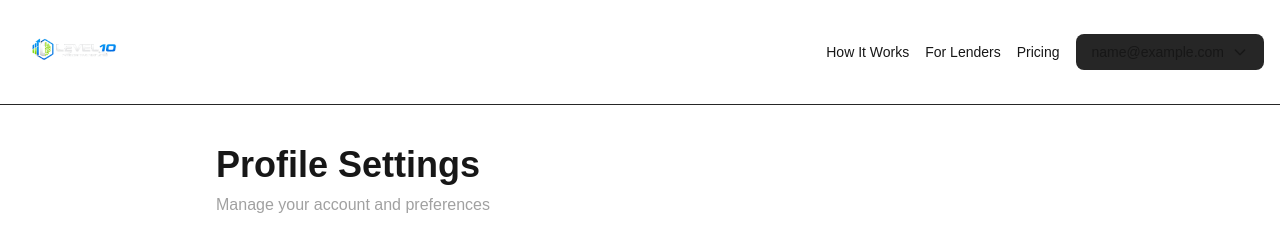
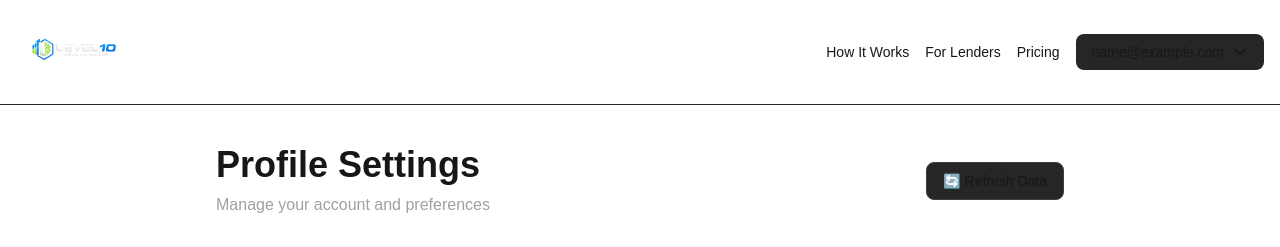
Before and after one commit to solutionspma/level10-financial, a Next.js app: page /profile in a window 1280 px wide. Shown: the top 247 px of the page. Built offline with nearby package versions, Linux system fonts and the light colour scheme; no server answers; the database is empty; sample sign-in values are in the browser's storage.

Commit message:
Fix user data persistence: auto-sync from Supabase on profile load and demo login

```diff
--- a/src/app/login/page.tsx
+++ b/src/app/login/page.tsx
@@ -86,7 +86,59 @@ export default function Login() {
           router.push('/dashboard');
         }
       } else {
-        // Demo login fallback - create user object
+        // Demo login fallback - BUT check Supabase first
+        try {
+          const { data: existingUser } = await supabase
+            .from('users')
+            .select('*')
+            .eq('email', email)
+            .single();
+
+          if (existingUser) {
+            // User exists in Supabase, load their real data
+            await login({
+              id: existingUser.id,
+              email: existingUser.email,
+              name: existingUser.name || `${existingUser.first_name || ''} ${existingUser.last_name || ''}`.trim() || existingUser.email.split('@')[0],
+              role: existingUser.role,
+              hasAuthorizedCredit: existingUser.has_authorized_credit,
+              kycStatus: existingUser.kyc_status,
+              emailVerified: existingUser.email_verified,
+              firstName: existingUser.first_name,
+              lastName: existingUser.last_name,
+              phone: existingUser.phone,
+              subscriptionStatus: existingUser.subscription_status,
+              subscriptionPlan: existingUser.subscription_plan,
+              subscriptionAmount: existingUser.subscription_amount,
+              nextBillingDate: existingUser.next_billing_date,
+              stripeCustomerId: existingUser.stripe_customer_id,
+              stripeSubscriptionId: existingUser.stripe_subscription_id,
+              lastPaymentDate: existingUser.last_payment_date,
+              businessName: existingUser.business_name,
+              ein: existingUser.ein,
+              industry: existingUser.industry,
+              ssn: existingUser.ssn_last_4,
+              dateOfBirth: existingUser.date_of_birth,
+              driversLicense: existingUser.drivers_license,
+              licenseState: existingUser.license_state,
+              organizationName: existingUser.organization_name,
+              lenderType: existingUser.lender_type,
+              statesServed: existingUser.states_served,
+              productsOffered: existingUser.products_offered,
+              agreementAccepted: existingUser.agreement_accepted,
+              lenderStatus: existingUser.lender_status,
+            });
+
+            // Redirect based on role
+            if (existingUser.role === 'admin') {
+              router.push('/admin');
+            } else if (existingUser.role === 'lender') {
+              router.push('/lender/dashboard');
+            } else {
+              router.push('/dashboard');
+            }
+          } else {
+            // Truly new demo user
             const userData = {
               id: Math.random().toString(36).substr(2, 9),
               email: email,
@@ -108,6 +160,33 @@ export default function Login() {
               router.push('/lender/dashboard');
             } else {
               router.push('/dashboard');
+            }
+          }
+        } catch (err: any) {
+          console.error('Demo login error:', err);
+          // Fallback to pure demo mode
+          const userData = {
+            id: Math.random().toString(36).substr(2, 9),
+            email: email,
+            name: email.split('@')[0],
+            role: email.includes('lender') ? 'lender' as const :
+                  email.includes('admin') ? 'admin' as const :
+                  'public' as const,
+            hasAuthorizedCredit: true,
+            kycStatus: 'verified' as const,
+            emailVerified: true,
+          };
+
+          await login(userData);
+
+          // Redirect based on role
+          if (userData.role === 'admin') {
+            router.push('/admin');
+          } else if (userData.role === 'lender') {
+            router.push('/lender/dashboard');
+          } else {
+            router.push('/dashboard');
+          }
         }
       }
     } catch (err: any) {
--- a/src/app/profile/page.tsx
+++ b/src/app/profile/page.tsx
@@ -3,9 +3,10 @@
 import { useAuth } from '@/lib/auth-context';
 import { useRouter } from 'next/navigation';
 import { useEffect, useState } from 'react';
+import { supabase } from '@/lib/supabase';
 
 export default function Profile() {
-  const { user, updateUser } = useAuth();
+  const { user, updateUser, login } = useAuth();
   const router = useRouter();
   const [formData, setFormData] = useState({
     firstName: '',
@@ -16,6 +17,7 @@ export default function Profile() {
     ein: '',
     industry: '',
   });
+  const [syncing, setSyncing] = useState(false);
 
   useEffect(() => {
     if (!user) {
@@ -23,7 +25,66 @@ export default function Profile() {
       return;
     }
 
-    // Populate form with user data
+    // Auto-sync user data from Supabase on mount
+    syncUserData();
+  }, [user?.email, router]);
+
+  const syncUserData = async () => {
+    if (!user?.email) return;
+
+    try {
+      setSyncing(true);
+      // Try to find user in Supabase by email
+      const { data, error } = await supabase
+        .from('users')
+        .select('*')
+        .eq('email', user.email)
+        .single();
+
+      if (!error && data) {
+        // Update local user with Supabase data
+        const updatedUser = {
+          id: data.id,
+          email: data.email,
+          name: data.name || `${data.first_name || ''} ${data.last_name || ''}`.trim() || data.email.split('@')[0],
+          firstName: data.first_name,
+          lastName: data.last_name,
+          phone: data.phone,
+          role: data.role,
+          hasAuthorizedCredit: data.has_authorized_credit,
+          kycStatus: data.kyc_status,
+          emailVerified: data.email_verified,
+          ssn: data.ssn_last_4,
+          dateOfBirth: data.date_of_birth,
+          driversLicense: data.drivers_license,
+          licenseState: data.license_state,
+          kycVerifiedDate: data.kyc_verified_date,
+          subscriptionStatus: data.subscription_status,
+          subscriptionPlan: data.subscription_plan,
+          subscriptionAmount: data.subscription_amount,
+          nextBillingDate: data.next_billing_date,
+          stripeCustomerId: data.stripe_customer_id,
+          stripeSubscriptionId: data.stripe_subscription_id,
+          lastPaymentDate: data.last_payment_date,
+          businessName: data.business_name,
+          ein: data.ein,
+          industry: data.industry,
+        };
+
+        await login(updatedUser);
+
+        // Populate form
+        setFormData({
+          firstName: data.first_name || '',
+          lastName: data.last_name || '',
+          email: data.email || '',
+          phone: data.phone || '',
+          businessName: data.business_name || '',
+          ein: data.ein || '',
+          industry: data.industry || 'Professional Services',
+        });
+      } else {
+        // No Supabase record, use local data
         setFormData({
           firstName: user.firstName || user.name?.split(' ')[0] || '',
           lastName: user.lastName || user.name?.split(' ').slice(1).join(' ') || '',
@@ -33,7 +94,23 @@ export default function Profile() {
           ein: user.ein || '',
           industry: user.industry || 'Professional Services',
         });
-  }, [user, router]);
+      }
+    } catch (error) {
+      console.error('Error syncing user data:', error);
+      // Fallback to local data
+      setFormData({
+        firstName: user.firstName || user.name?.split(' ')[0] || '',
+        lastName: user.lastName || user.name?.split(' ').slice(1).join(' ') || '',
+        email: user.email || '',
+        phone: user.phone || '',
+        businessName: user.businessName || '',
+        ein: user.ein || '',
+        industry: user.industry || 'Professional Services',
+      });
+    } finally {
+      setSyncing(false);
+    }
+  };
 
   const handleSavePersonal = async () => {
     try {
@@ -69,8 +146,19 @@ export default function Profile() {
 
   return (
     <div className="max-w-4xl mx-auto px-6 py-10">
+      <div className="flex items-center justify-between mb-8">
+        <div>
           <h1 className="text-4xl font-bold mb-2">Profile Settings</h1>
-      <p className="text-neutral-400 mb-8">Manage your account and preferences</p>
+          <p className="text-neutral-400">Manage your account and preferences</p>
+        </div>
+        <button
+          onClick={syncUserData}
+          disabled={syncing}
+          className="bg-neutral-800 border border-neutral-700 px-4 py-2 rounded-lg hover:bg-neutral-700 transition disabled:opacity-50 text-sm"
+        >
+          {syncing ? 'Syncing...' : '🔄 Refresh Data'}
+        </button>
+      </div>
 
       <div className="space-y-6">
         <div className="bg-neutral-900 border border-neutral-800 rounded-xl p-6">
```
Lines whose indentation alone changed are shown as unchanged.
